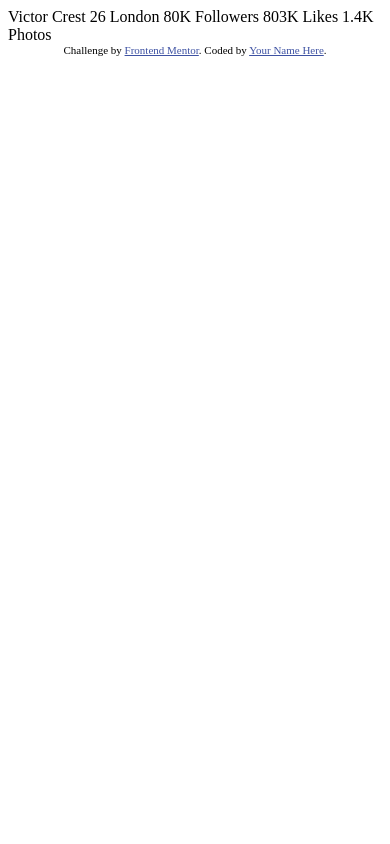
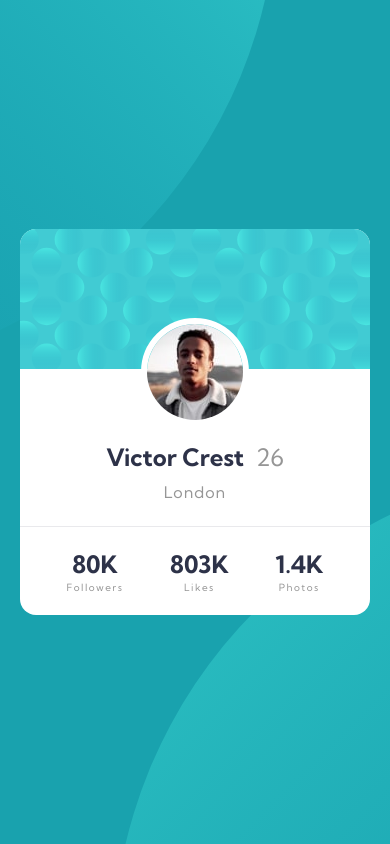
Before and after one commit to kamal-redzwan/13-frontendmentor-profile-card-component, a plain HTML site: page index.html in a window 390 px wide. Drawn offline with Linux system fonts and the light colour scheme.

Commit message:
done with html & mobile breakpoint

```diff
--- a/index.html
+++ b/index.html
@@ -1,35 +1,55 @@
 <!DOCTYPE html>
 <html lang="en">
   <head>
-  <meta charset="UTF-8">
-  <meta name="viewport" content="width=device-width, initial-scale=1.0"> <!-- displays site properly based on user's device -->
-
-  <link rel="icon" type="image/png" sizes="32x32" href="./images/favicon-32x32.png">
+    <meta charset="UTF-8" />
+    <meta name="viewport" content="width=device-width, initial-scale=1.0" />
+    <link
+      rel="icon"
+      type="image/png"
+      sizes="32x32"
+      href="./images/favicon-32x32.png"
+    />
+    <!-- Fonts -->
+    <link rel="preconnect" href="https://fonts.googleapis.com" />
+    <link rel="preconnect" href="https://fonts.gstatic.com" crossorigin />
+    <link
+      href="https://fonts.googleapis.com/css2?family=Kumbh+Sans:wght@100..900&display=swap"
+      rel="stylesheet"
+    />
+    <link rel="stylesheet" href="./reset.css" />
+    <!-- Stylesheet -->
+    <link rel="stylesheet" href="style.css" />
 
     <title>Frontend Mentor | Profile card component</title>
-
-  <!-- Feel free to remove these styles or customise in your own stylesheet 👍 -->
-  <style>
-    .attribution { font-size: 11px; text-align: center; }
-    .attribution a { color: hsl(228, 45%, 44%); }
-  </style>
   </head>
   <body>
-  Victor Crest
-  26
-  London
-
-  80K
-  Followers
-
-  803K
-  Likes
-
-  1.4K
-  Photos
-  <div class="attribution">
-    Challenge by <a href="https://www.frontendmentor.io?ref=challenge" target="_blank">Frontend Mentor</a>.
-    Coded by <a href="#">Your Name Here</a>.
+    <main class="wrapper">
+      <div class="card">
+        <div class="card__bg-image">
+          <img src="./images/bg-pattern-card.svg" alt="" />
         </div>
+        <div class="card__header">
+          <h2>Victor Crest<span>26</span></h2>
+          <p>London</p>
+        </div>
+        <div class="card__stats">
+          <div class="stats__info">
+            <h2>80K</h2>
+            <p>Followers</p>
+          </div>
+          <div class="stats__info">
+            <h2>803K</h2>
+            <p>Likes</p>
+          </div>
+          <div class="stats__info">
+            <h2>1.4K</h2>
+            <p>Photos</p>
+          </div>
+        </div>
+        <div class="card__avatar">
+          <img src="./images/image-victor.jpg" alt="">
+        </div>
+      </div>
+    </main>
   </body>
 </html>
--- /dev/null
+++ b/reset.css
@@ -0,0 +1,96 @@
+/* Box sizing rules */
+*,
+*::before,
+*::after {
+  box-sizing: border-box;
+}
+
+/* Prevent font size inflation */
+html {
+  -moz-text-size-adjust: none;
+  -webkit-text-size-adjust: none;
+  text-size-adjust: none;
+  box-sizing: border-box;
+}
+
+/* Smooth scroll */
+@media (prefers-reduced-motion: no-preference) {
+  html {
+    scroll-behavior: smooth;
+  }
+}
+
+/* Remove default margin in favour of better control in authored CSS */
+body,
+h1,
+h2,
+h3,
+h4,
+p,
+figure,
+blockquote,
+dl,
+dd {
+  margin-block-end: 0;
+}
+
+/* Remove list styles on ul, ol elements with a list role, which suggests default styling will be removed */
+ul[role='list'],
+ol[role='list'] {
+  list-style: none;
+}
+
+/* Set core body defaults */
+body {
+  min-height: 100vh;
+}
+
+html,
+body {
+  margin: 0;
+  padding: 0;
+  border: 0;
+}
+
+* {
+  margin: 0;
+}
+
+/* Balance text wrapping on headings */
+h1,
+h2,
+h3,
+h4 {
+  text-wrap: balance;
+}
+
+/* A elements that don't have a class get default styles */
+a:not([class]) {
+  text-decoration-skip-ink: auto;
+  color: currentColor;
+}
+
+/* Make images easier to work with */
+img,
+picture {
+  max-width: 100%;
+  display: block;
+}
+
+/* Inherit fonts for inputs and buttons */
+input,
+button,
+textarea,
+select {
+  font: inherit;
+}
+
+/* Make sure textareas without a rows attribute are not tiny */
+textarea:not([rows]) {
+  min-height: 10em;
+}
+
+/* Anything that has been anchored to should have extra scroll margin */
+:target {
+  scroll-margin-block: 5ex;
+}
--- /dev/null
+++ b/style.css
@@ -0,0 +1,121 @@
+:root {
+  --clr-primary-dark-cyan: hsl(185, 75%, 39%);
+  --clr-primary-very-dark-desaturated-blue: hsl(229, 23%, 23%);
+  --clr-primary-dark-grayish-blue: hsl(227, 10%, 46%);
+
+  --clr-neutral-dark-grey: hsl(0, 0%, 59%);
+
+  --clr-border: hsl(229, 9%, 92%);
+
+  --fs-normal: 18px;
+  --font-family-kumbh-sans: 'Kumbh Sans', sans-serif;
+
+  --card-relative-size: 8.75rem;
+  --avatar-size: 6rem;
+  --avatar-image-border-thickness: 0.375rem;
+}
+
+body {
+  min-height: 100vh;
+  display: grid;
+  place-content: center;
+
+  font-family: var(--font-family-kumbh-sans);
+  color: var(--clr-primary-very-dark-desaturated-blue);
+
+  background: url(./images/bg-pattern-top.svg) top -600px left -700px / auto
+      no-repeat,
+    url(./images/bg-pattern-bottom.svg) bottom -600px right -700px / auto
+      no-repeat,
+    var(--clr-primary-dark-cyan);
+}
+
+.card {
+  background-color: white;
+  border-radius: 1rem;
+  overflow: hidden;
+
+  display: flex;
+  flex-direction: column;
+  align-items: center;
+  justify-content: flex-start;
+
+  position: relative;
+}
+
+.card__bg-image {
+  min-height: var(--card-relative-size);
+
+  z-index: 0;
+}
+
+.card__header {
+  width: 100%;
+  min-height: var(--card-relative-size);
+
+  z-index: 0;
+
+  display: flex;
+  flex-direction: column;
+  align-items: center;
+  justify-content: flex-end;
+
+  border-bottom: 1px solid var(--clr-border);
+}
+
+.card__header h2 {
+  margin-block-start: 4.6rem;
+  margin-block-end: 0.625rem;
+}
+
+.card__header h2 span {
+  color: var(--clr-neutral-dark-grey);
+  font-weight: normal;
+
+  margin-inline-start: 0.75rem;
+}
+
+.card__header p {
+  color: var(--clr-neutral-dark-grey);
+  letter-spacing: 1px;
+
+  margin-block-end: 1.5rem;
+}
+
+.card__stats {
+  width: 100%;
+  min-height: 5.5rem;
+
+  z-index: 0;
+
+  display: flex;
+  align-items: center;
+  justify-content: space-evenly;
+}
+
+.stats__info {
+  text-align: center;
+}
+
+.stats__info p {
+  color: var(--clr-neutral-dark-grey);
+  font-size: 0.625rem;
+  letter-spacing: 1.5px;
+
+  margin-block-start: 2px;
+}
+
+.card__avatar {
+  border-radius: 50%;
+  overflow: hidden;
+
+  border: var(--avatar-image-border-thickness) solid white;
+
+  top: calc(
+    var(--card-relative-size) -
+      (var(--avatar-size) + var(--avatar-image-border-thickness)) / 2
+  );
+
+  position: absolute;
+  z-index: 1;
+}
```
Lines whose indentation alone changed are shown as unchanged.
